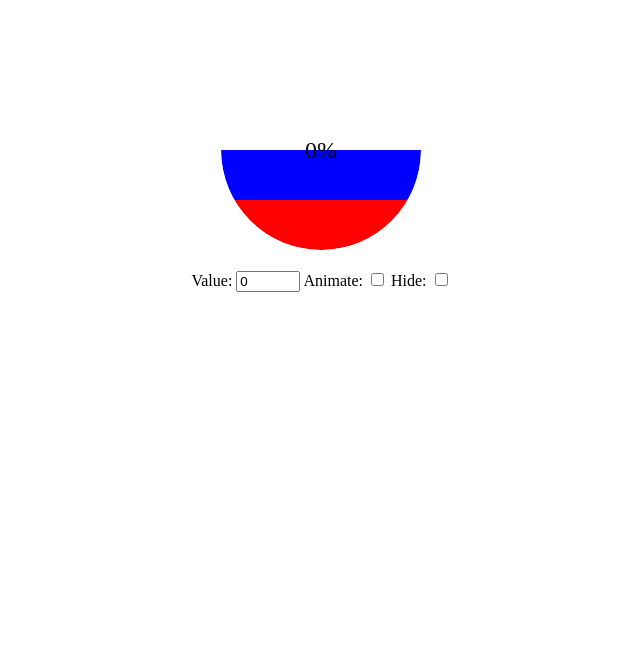
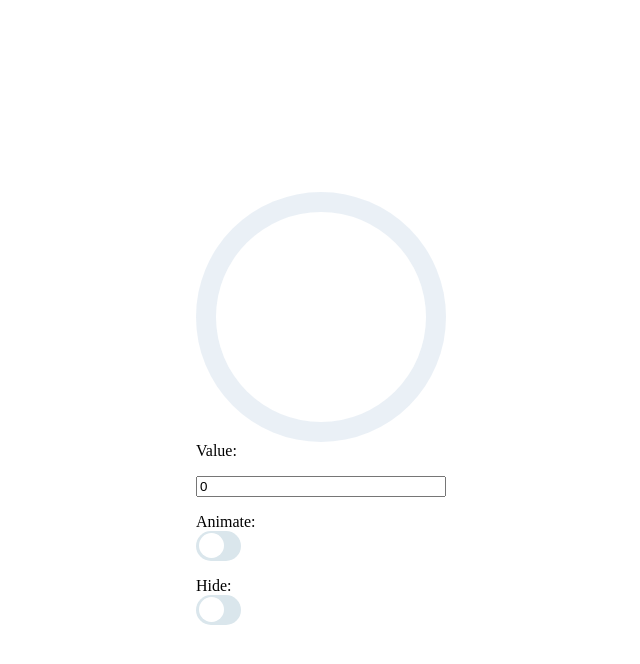
Before and after one commit to DeadBread-001/ProgressOzonTest, a website: page index.html in a window 1280 px wide. Shown: the whole page, without its empty margins (319-959 px from the left). Drawn offline with Linux system fonts and the light colour scheme.

Commit message:
подправил архитектуру + исправления

```diff
--- a/index.css
+++ /dev/null
@@ -1,52 +0,0 @@
-.progress-container {
-    display: flex;
-    flex-direction: column;
-    align-items: center;
-    margin-top: 50px;
-}
-
-.progress {
-    position: relative;
-    width: 200px;
-    height: 200px;
-}
-
-.progress-circle {
-    position: relative;
-    width: 100%;
-    height: 100%;
-    transform: rotate(-90deg);
-    border-radius: 50%;
-    overflow: hidden;
-}
-
-.progress-left,
-.progress-right {
-    position: absolute;
-    top: 0;
-    width: 100%;
-    height: 100%;
-    border-radius: 50%;
-}
-
-.progress-left {
-    clip: rect(0, 50px, 200px, 0);
-    background-color: #f00;
-}
-
-.progress-right {
-    clip: rect(0, 100px, 200px, 50px);
-    background-color: #00f;
-}
-
-.progress-value {
-    position: absolute;
-    top: 50%;
-    left: 50%;
-    transform: translate(-50%, -50%);
-    font-size: 24px;
-}
-
-.controls {
-    margin-top: 20px;
-}
--- a/index.html
+++ b/index.html
@@ -4,16 +4,11 @@
     <meta charset="UTF-8">
     <meta name="viewport" content="width=device-width, initial-scale=1.0">
     <title>Progress Block Prototype</title>
-    <link rel="stylesheet" href="index.css">
+    <link rel="stylesheet" href="src/index.css">
 </head>
 <body>
-<div class="progress-container">
-    <div class="progress">
-        <div class="progress-circle">
-            <div class="progress-left"></div>
-            <div class="progress-right"></div>
-        </div>
-        <div class="progress-value">0%</div>
+<div class="container">
+    <div class="circular-progress">
     </div>
     <div class="controls">
         <label for="valueInput">Value:</label>
@@ -21,12 +16,15 @@
         <label>
             Animate:
             <input type="checkbox" id="animateToggle">
+            <label class="toggle-label" for="animateToggle"></label>
         </label>
         <label>
             Hide:
             <input type="checkbox" id="hideToggle">
+            <label class="toggle-label" for="hideToggle"></label>
         </label>
     </div>
 </div>
 </body>
+<script type="text/javascript" src="src/components/progressBar/progressBar.js"></script>
 </html>
--- /dev/null
+++ b/src/components/progressBar/progressBar.css
@@ -0,0 +1,82 @@
+
+.controls {
+    display: flex;
+    flex-direction: column;
+    gap: 16px;
+}
+
+.circular-progress {
+    opacity: 1;
+    position: relative;
+    height: 250px;
+    width: 250px;
+    border-radius: 50%;
+    background: conic-gradient(#005cff 0deg, #eaf0f6 0deg);
+    display: flex;
+    align-items: center;
+    justify-content: center;
+}
+
+@keyframes fade-away {
+    0% {
+        opacity: 1;
+    }
+    100% {
+        opacity: 0;
+    }
+}
+
+.circular-progress__hidden {
+    animation: 0.5s fade-away ease-out;
+    opacity: 0;
+}
+
+.circular-progress::before {
+    content: "";
+    position: absolute;
+    height: 210px;
+    width: 210px;
+    border-radius: 50%;
+    background-color: white;
+}
+
+.progress-value {
+    position: relative;
+}
+
+input[type=checkbox]{
+    height: 0;
+    width: 0;
+    visibility: hidden;
+}
+
+.toggle-label {
+    cursor: pointer;
+    width: 45px;
+    height: 30px;
+    background: #dae6ec;
+    display: block;
+    border-radius: 100px;
+    position: relative;
+}
+
+.toggle-label:after {
+    content: '';
+    position: absolute;
+    top: 2.5px;
+    left: 2.5px;
+    width: 25px;
+    height: 25px;
+    background: #fff;
+    border-radius: 90px;
+    transition: 0.3s;
+}
+
+input[type=checkbox]:checked + .toggle-label {
+    background: #005cff;
+}
+
+input[type=checkbox]:checked + .toggle-label:after {
+    left: calc(100% - 2px);
+    transform: translateX(-100%);
+}
--- /dev/null
+++ b/src/components/progressBar/progressBar.js
@@ -0,0 +1,47 @@
+document.addEventListener('DOMContentLoaded', function () {
+  const circularProgress = document.querySelector(".circular-progress");
+  const valueInput = document.getElementById('valueInput'),
+      animateToggle = document.getElementById('animateToggle'),
+      hideToggle = document.getElementById('hideToggle');
+
+  valueInput.addEventListener('input', function () {
+    let value = Math.max(0, Math.min(100, valueInput.value));
+    valueInput.value = value;
+    updateProgress(value);
+  });
+
+  animateToggle.addEventListener('change', function() {
+    if (animateToggle.checked) {
+      startAnimation();
+    } else {
+      stopAnimation();
+    }
+  });
+
+  hideToggle.addEventListener('change', function () {
+    circularProgress.classList.toggle('circular-progress__hidden', hideToggle.checked);
+  });
+
+  function updateProgress(value) {
+    circularProgress.style.background = `conic-gradient(#005cff ${value * 3.6}deg, #eaf0f6 0deg)`;
+  }
+
+  let animationInterval;
+
+  function startAnimation() {
+    animationInterval = setInterval(function () {
+      let currentValue = parseInt(valueInput.value);
+      if (currentValue >= 100) {
+        currentValue = 0;
+      } else {
+        currentValue++;
+      }
+      valueInput.value = currentValue;
+      updateProgress(currentValue);
+    }, 150);
+  }
+
+  function stopAnimation() {
+    clearInterval(animationInterval);
+  }
+});
--- /dev/null
+++ b/src/index.css
@@ -0,0 +1,8 @@
+@import "components/progressBar/progressBar.css";
+
+body {
+    height: 100vh;
+    display: flex;
+    align-items: center;
+    justify-content: center;
+}
```
Also changed, not shown: index.js (deleted, +0 -55 lines), package.json (added, +11 -0 lines), src/index.js (added), 1 other file.
